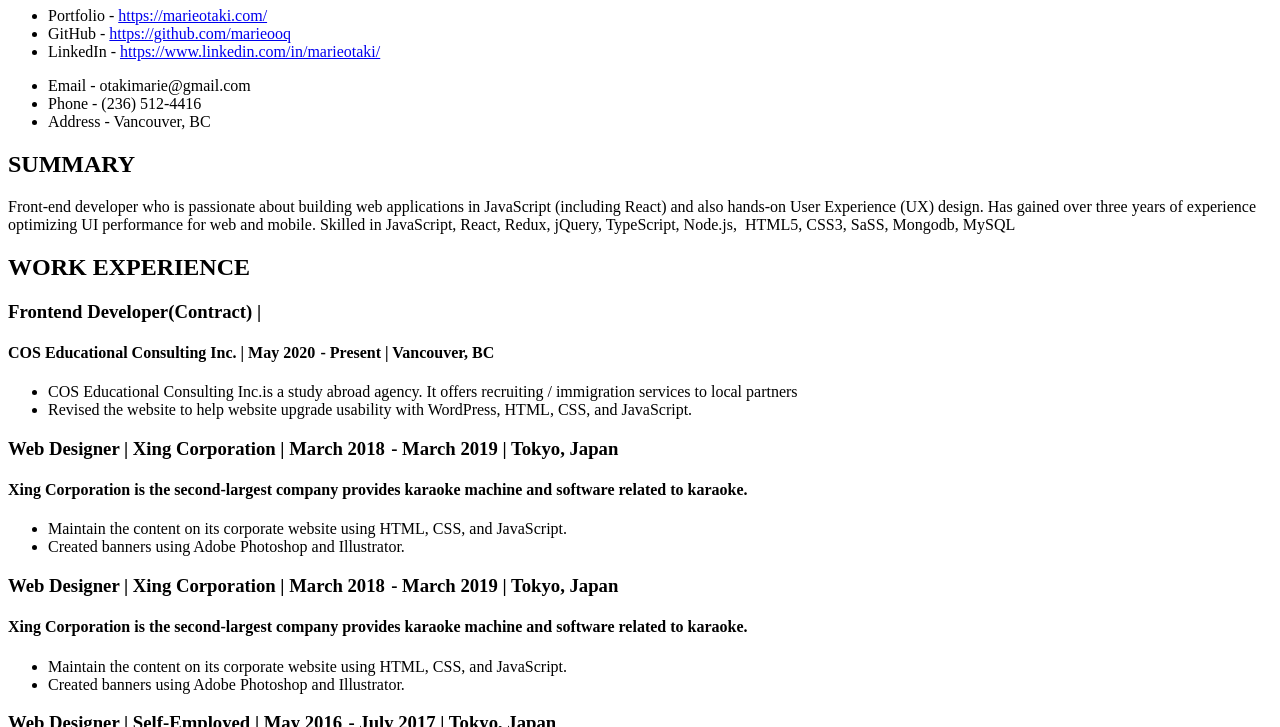
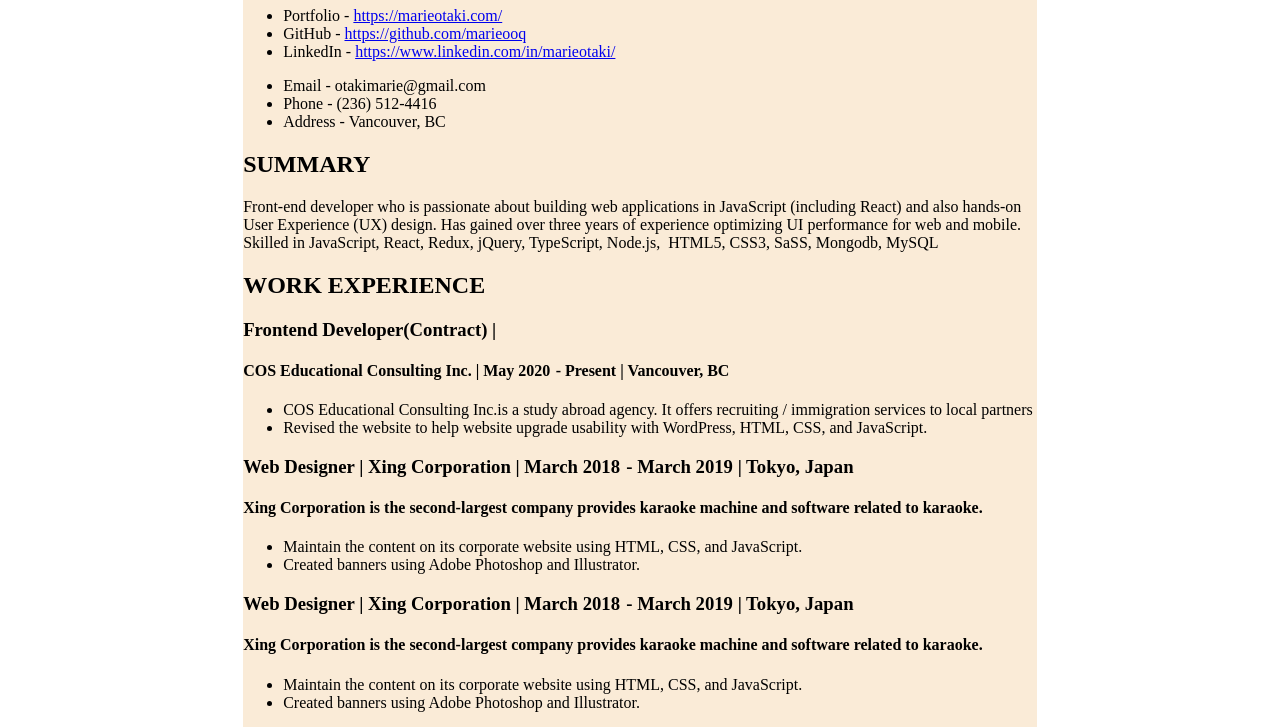
Before and after one commit to marieooq/resume_json_html, a plain HTML site: page index.html in a window 1280 px wide. Shown: the part 73-800 px from the top of the page. Drawn offline with Linux system fonts and the light colour scheme.

Commit message:
add the size of the resume at the css file

```diff
--- a/css/styles.css
+++ b/css/styles.css
@@ -4,3 +4,19 @@
     margin: 15mm 20mm 20mm 15mm;
      /* change the margins as you want them to be. */
 }
+
+
+/* .container{
+    height: 842px;
+    width: 595px;
+    margin-left: auto;
+    margin-right: auto;
+    background-color: antiquewhite;
+} */
+
+.container{
+    height:297mm;
+    width:210mm;
+    margin: 0 auto;
+    background-color: antiquewhite;
+}
--- a/index.html
+++ b/index.html
@@ -7,6 +7,8 @@
     <title>Marie Otaki Resume</title>
 </head>
 <body>
+    <!-- container -->
+    <div class="container">
     <h1>MARIE OTAKI / Software Developer</h1>
     <!-- contact -->
     <div class="contact">
@@ -112,5 +114,7 @@
     </div>
     <!-- education -->
 
+    </div>
+    <!-- container -->
 </body>
 </html>
```
